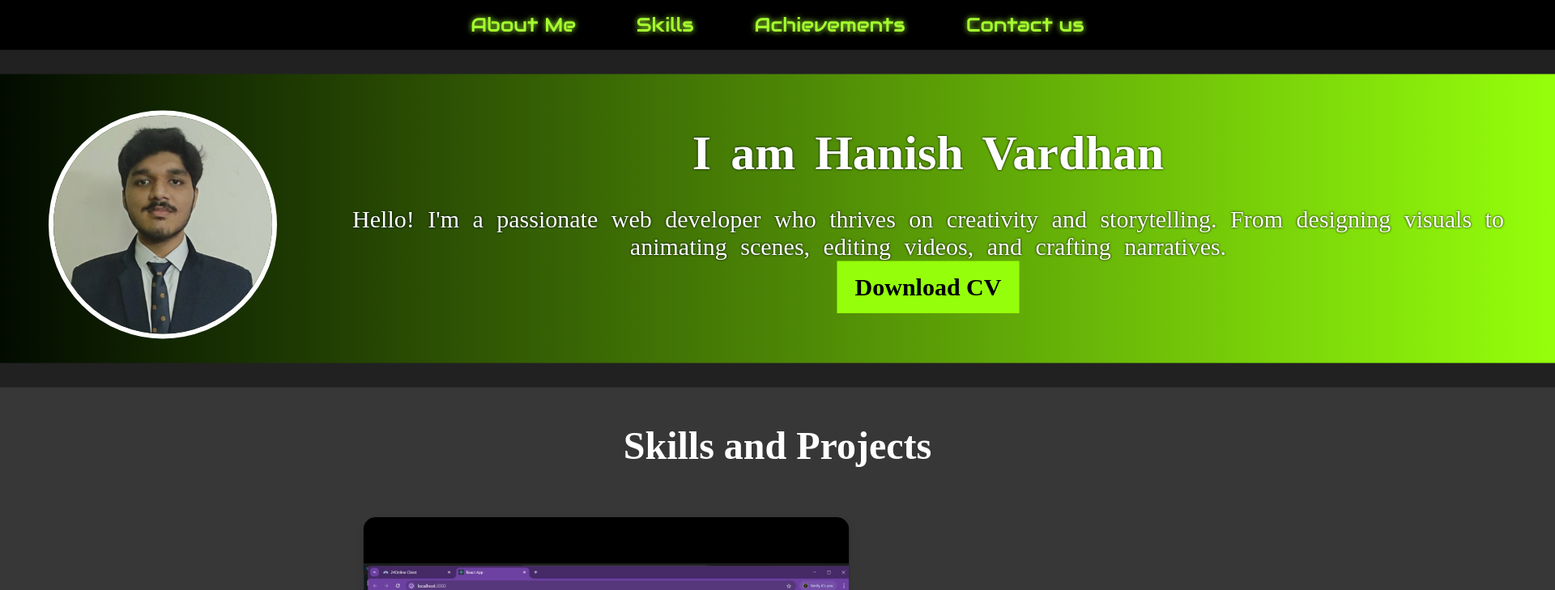
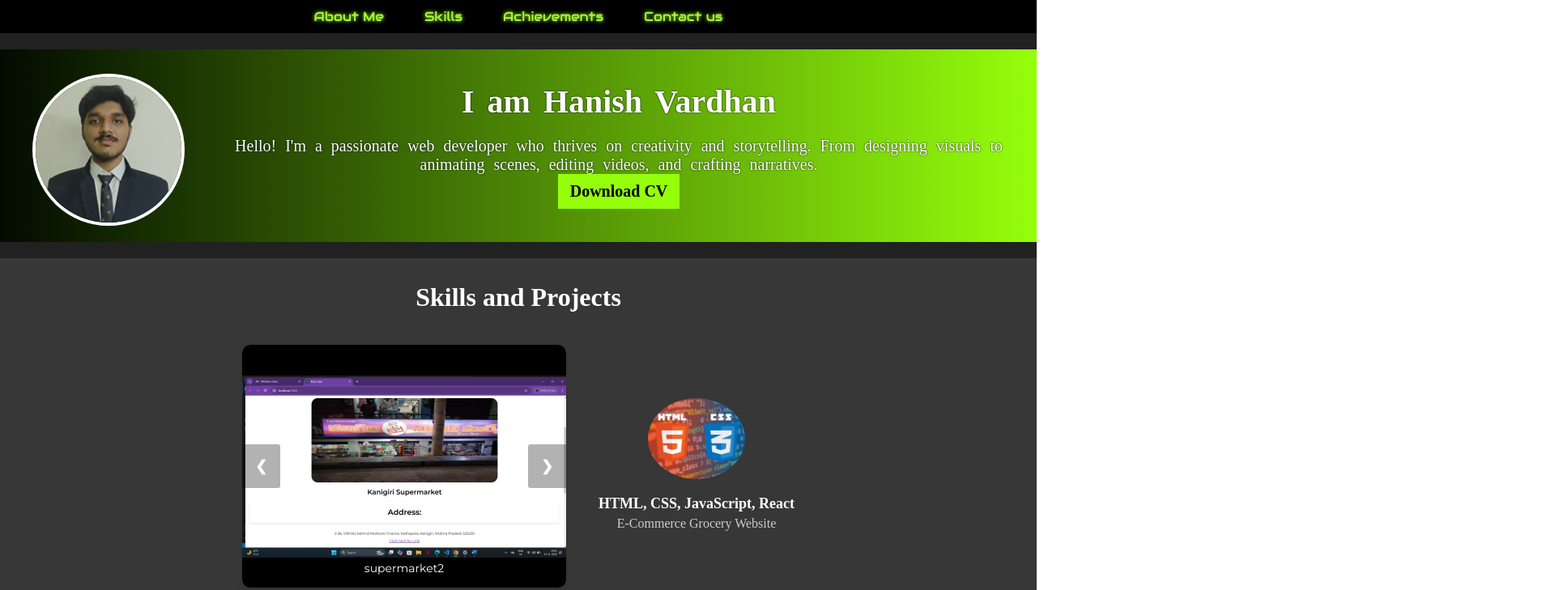
Before and after one commit to Hanish01/portfolio_updated, a plain HTML site: page index.html in a window 1280 px wide. Shown: the top 729 px of the page at 81% size, 1920 px wide, since content can reach past the window. Drawn offline with Linux system fonts and the light colour scheme; a web font is replaced by a local one.

Commit message:
Update portfolio.css

```diff
--- a/portfolio.css
+++ b/portfolio.css
@@ -1,8 +1,5 @@
 
-#site-wrapper {
-  transform: scale(1.5);
-  transform-origin: top left;
-}
+
 
 
 *
```
